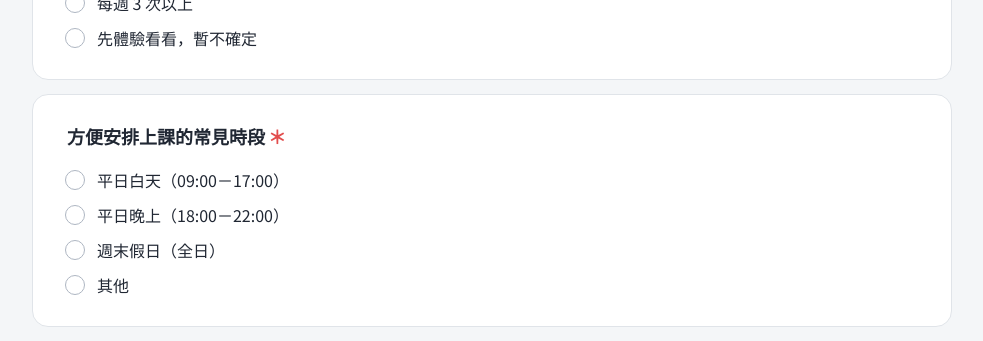
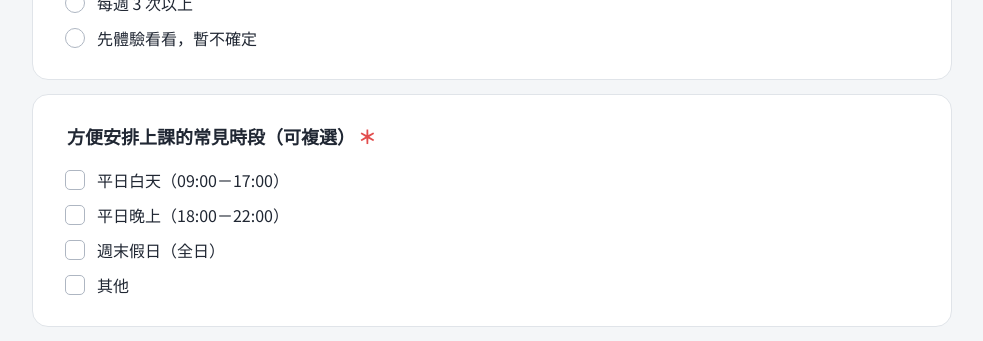
Before and after one commit to phoebe0412/phoebe-personal-training-form, a React (Vite) app: page / in a window 1280 px wide. Shown: the part 4620-4961 px from the top of the page, without its empty margins (148-1131 px from the left). Built offline with nearby package versions, Linux system fonts and the light colour scheme.

Commit message:
Allow multiple preferred class times

```diff
--- a/src/App.jsx
+++ b/src/App.jsx
@@ -4,7 +4,7 @@ import { GOOGLE_APPS_SCRIPT_URL } from './config';
 const initialForm = {
   name: '', phone: '', emergencyContact: '', emergencyRelation: '', emergencyPhone: '', line: '', birthday: '', height: '', weight: '', gender: '', work: '', workOther: '', sleep: '',
   condition: '', conditionNote: '', symptoms: '', injuries: [], injuryNote: '', pregnancy: '', exerciseFrequency: '', activities: [],
-  coaching: '', barriers: [], barrierOther: '', focus: '', frequency: '', time: '', timeOther: '', message: '', termsAccepted: false,
+  coaching: '', barriers: [], barrierOther: '', focus: '', frequency: '', time: [], timeOther: '', message: '', termsAccepted: false,
 };
 
 const choices = {
@@ -66,7 +66,7 @@ export function App() {
     if (form.condition.startsWith('是')) requiredFields.push('conditionNote');
     if (form.injuries.some((item) => item.includes('其他關節'))) requiredFields.push('injuryNote');
     if (form.barriers.includes('其他')) requiredFields.push('barrierOther');
-    if (form.time === '其他') requiredFields.push('timeOther');
+    if (form.time.includes('其他')) requiredFields.push('timeOther');
     requiredFields.forEach((key) => {
       const value = form[key];
       if (!value || (Array.isArray(value) && value.length === 0) || (typeof value === 'string' && value.trim() === '')) nextErrors[key] = '此欄位為必填，請完成後再送出。';
@@ -137,7 +137,7 @@ export function App() {
       <div className="section-heading"><p className="section-kicker">體驗課期待</p><h2>一起安排最適合你的開始</h2></div>
       <ChoiceGroup name="focus" label="體驗課最希望教練重點協助您的是？" options={choices.focus} value={form.focus} onChange={update} error={errors.focus} />
       <ChoiceGroup name="frequency" label="若體驗後感覺符合需求，未來每週預計可配合的上課頻率？" options={choices.frequency} value={form.frequency} onChange={update} error={errors.frequency} />
-      <ChoiceGroup name="time" label="方便安排上課的常見時段" options={choices.time} value={form.time} onChange={update} otherKey="timeOther" form={form} error={errors.time || errors.timeOther} />
+      <ChoiceGroup name="time" label="方便安排上課的常見時段（可複選）" options={choices.time} value={form.time} onChange={update} multiple otherKey="timeOther" form={form} error={errors.time || errors.timeOther} />
       <div className="emergency-grid">
         <section className={`form-section ${errors.emergencyContact ? 'has-error' : ''}`} data-field="emergencyContact"><label>緊急聯絡人<span className="required">＊</span><input value={form.emergencyContact} onChange={(e) => update('emergencyContact', e.target.value)} placeholder="請輸入姓名" /></label>{errors.emergencyContact && <p className="field-error">{errors.emergencyContact}</p>}</section>
         <section className={`form-section ${errors.emergencyRelation ? 'has-error' : ''}`} data-field="emergencyRelation"><label>聯絡人關係<span className="required">＊</span><input value={form.emergencyRelation} onChange={(e) => update('emergencyRelation', e.target.value)} placeholder="例如：家人、配偶、朋友" /></label>{errors.emergencyRelation && <p className="field-error">{errors.emergencyRelation}</p>}</section>
```
